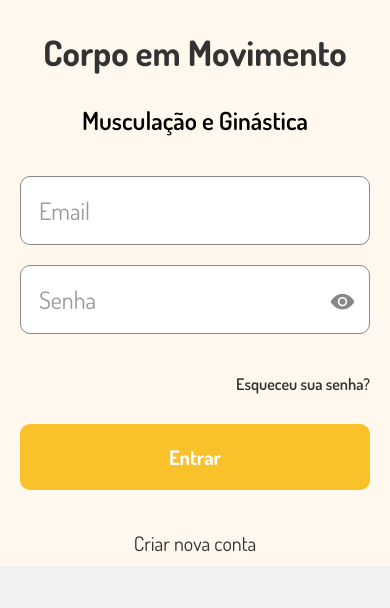
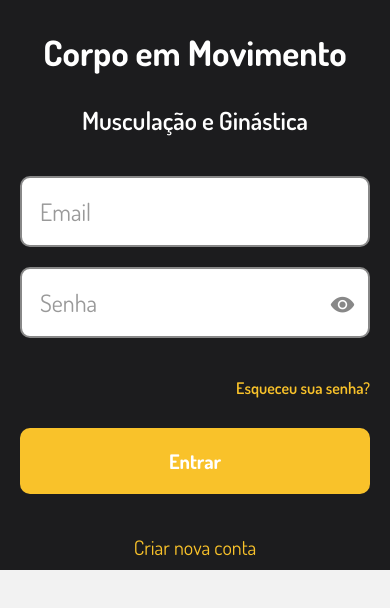
Before and after one commit to JoGabriel-Santos/gym, a React Native app in the folder client/: screen /Auth in a window 390 px wide. Shown: the top 608 px of the page. Built offline with nearby package versions, Linux system fonts and the light colour scheme.

Commit message:
Implementing group list

```diff
--- a/client/src/components/Groups.js
+++ b/client/src/components/Groups.js
@@ -3,44 +3,26 @@ import { ActivityIndicator, FlatList, Image, View, Text, TouchableOpacity, Style
 
 import * as API from "../api";
 
-const data = [
-    {
-        id: 1,
-        image: require('../utils/images/gym-img.jpg'),
-        name: 'Grupo 1',
-        schedule: 'Segunda e Quarta, 18:00 - 19:00',
-        instructor: 'João Silva',
-        description: 'Treinamento funcional para fortalecimento e condicionamento',
-        max_capacity: 15
-    },
-    {
-        id: 2,
-        image: require('../utils/images/gym-img.jpg'),
-        name: 'Grupo 2',
-        schedule: 'Terça e Quinta, 19:00 - 20:00',
-        instructor: 'Maria Souza',
-        description: 'Aulas de dança para todos os níveis',
-        max_capacity: 20
-    },
-    // Adicione mais grupos aqui
-];
-
 const Groups = () => {
     const [groupList, setGroupList] = useState([]);
+
+    console.log(groupList)
 
     const renderGroup = ({ item: group }) => (
         <TouchableOpacity>
             <View style={styles.itemContainer}>
-                <Image style={styles.image} source={require('../utils/images/gym-img.jpg')}/>
+                <Image style={styles.image} source={{ uri: group.image }} />
 
+                <View style={styles.imageOverlay} />
                 <View style={styles.textContainer}>
                     <Text style={styles.name}>{group.name}</Text>
                     <Text style={styles.schedule}>{group.schedule}</Text>
-                    <Text style={styles.instructor}>Instrutor: {group.instructor}</Text>
                 </View>
             </View>
         </TouchableOpacity>
     );
+
+
 
     useEffect(() => {
         const fetchGroups = async () => {
@@ -57,7 +39,7 @@ const Groups = () => {
     }, []);
 
     if (groupList.length === 0) {
-        return <ActivityIndicator/>; // Mostrar um indicador de carregamento enquanto aguarda a conclusão da chamada assíncrona
+        return <ActivityIndicator/>;
     }
 
     return (
@@ -72,34 +54,42 @@ const Groups = () => {
 const styles = StyleSheet.create({
     itemContainer: {
         backgroundColor: "#fff",
-        borderColor: "#ccc",
+        borderColor: "#f9c22a",
         borderRadius: 8,
         borderWidth: 1,
         flexDirection: "row",
         marginBottom: 16,
-        padding: 12,
+        height: 160, // Definindo a altura do cartão para 160 pixels
     },
     image: {
         borderRadius: 8,
-        height: 80,
-        marginRight: 12,
-        marginVertical: "auto",
-        width: 80,
+        flex: 1,
+        height: null,
+        width: null,
+        resizeMode: "cover", // Redimensionar a imagem para preencher o espaço
+    },
+    imageOverlay: {
+        ...StyleSheet.absoluteFillObject, // Preencher todo o espaço disponível na camada
+        backgroundColor: "rgba(0, 0, 0, 0.3)", // Cor escura com 30% de opacidade
+        borderRadius: 8,
+    },
+
+    textContainer: {
+        position: "absolute",
+        bottom: 12,
+        left: 12,
     },
     name: {
-        fontSize: 18,
-        fontWeight: "bold",
-        marginBottom: 4,
+        fontSize: 25,
+        fontFamily: "dosis-semiBold",
+        color: "#f9c22a",
     },
     schedule: {
-        color: "#888",
-        fontSize: 14,
-        marginBottom: 4,
-    },
-    instructor: {
-        fontSize: 14,
-        marginBottom: 4,
+        fontSize: 18,
+        color: "#fff",
+        fontFamily: "dosis-regular",
     },
 });
 
+
 export default Groups;
--- a/client/src/components/Input.js
+++ b/client/src/components/Input.js
@@ -54,7 +54,7 @@ const styles = StyleSheet.create({
         backgroundColor: "#fff",
         borderColor: "#888",
         borderRadius: 10,
-        borderWidth: 1,
+        borderWidth: 2,
         fontFamily: "dosis-regular",
         fontSize: 24,
         padding: 18,
@@ -62,7 +62,7 @@ const styles = StyleSheet.create({
     },
     focused: {
         borderColor: "#f9c22a",
-        borderWidth: 1,
+        borderWidth: 2,
     },
     toggleButton: {
         position: "absolute",
--- a/client/src/screens/Auth/styles.js
+++ b/client/src/screens/Auth/styles.js
@@ -2,7 +2,7 @@ import { StatusBar, StyleSheet } from "react-native";
 
 const styles = StyleSheet.create({
     authView: {
-        backgroundColor: "#fff8ee",
+        backgroundColor: "#1C1C1E",
         height: "100%",
         justifyContent: "center",
         paddingHorizontal: 20,
@@ -12,12 +12,13 @@ const styles = StyleSheet.create({
         alignItems: "center",
     },
     logoText: {
-        color: "#333",
+        color: "#fff",
         fontFamily: "dosis-bold",
         fontSize: 35,
         marginVertical: 30,
     },
     sloganText: {
+        color: "#fff",
         fontFamily: "dosis-semiBold",
         fontSize: 25,
         textAlign: "center",
@@ -27,7 +28,7 @@ const styles = StyleSheet.create({
     },
     forgotPasswordText: {
         alignSelf: "flex-end",
-        color: "#333",
+        color: "#f9c22a",
         fontFamily: "dosis-semiBold",
         fontSize: 16,
     },
@@ -47,7 +48,7 @@ const styles = StyleSheet.create({
         padding: 10,
     },
     signupText: {
-        color: "#333",
+        color: "#f9c22a",
         fontFamily: "dosis-regular",
         fontSize: 20,
         textAlign: "center",
--- a/client/src/screens/Home/index.js
+++ b/client/src/screens/Home/index.js
@@ -1,5 +1,5 @@
 import React, { useEffect, useState } from "react";
-import { View, Text } from "react-native";
+import { View, Text, TouchableOpacity } from "react-native";
 
 import AsyncStorage from "@react-native-async-storage/async-storage";
 
@@ -35,11 +35,18 @@ const Home = () => {
             <View style={styles.container}>
                 <View style={styles.header}>
                     <View style={styles.userInformation}>
-                        <Text style={styles.userName}>Welcome, {userInfo.name}</Text>
+                        <Text style={styles.userName}>Olá {userInfo.name},</Text>
+                        <Text style={styles.greeting}>Bom dia.</Text>
                     </View>
+                </View>
+            </View>
 
-                    <ProfileImage imageUrl={userInfo.photo}/>
-                </View>
+            <View style={styles.headerGroups}>
+                <Text style={styles.headerGroupsText}>Turmas disponíveis</Text>
+
+                <TouchableOpacity>
+                    <Text style={styles.headerGroupsLink}>Ver todas</Text>
+                </TouchableOpacity>
             </View>
 
             <View style={styles.containerList}>
--- a/client/src/screens/Home/styles.js
+++ b/client/src/screens/Home/styles.js
@@ -6,12 +6,12 @@ const styles = StyleSheet.create({
     },
     container: {
         alignItems: "center",
-        backgroundColor: "#fff8ee",
+        backgroundColor: "#1C1C1E",
         paddingTop: StatusBar.currentHeight + 15,
         paddingVertical: 15,
     },
     containerList: {
-        backgroundColor: "#fff8ee",
+        backgroundColor: "#1C1C1E",
         flex: 1,
         padding: 16,
     },
@@ -20,19 +20,42 @@ const styles = StyleSheet.create({
         flexDirection: "row",
         justifyContent: "space-between",
         paddingHorizontal: 20,
+        paddingVertical: 15,
     },
     userInformation: {
         flex: 1,
     },
     userName: {
-        fontSize: 20,
-        fontWeight: "bold",
-        color: "#333",
+        fontSize: 28,
+        fontFamily: "dosis-bold",
+        color: "#fff",
+    },
+    greeting: {
+        fontSize: 22,
+        fontFamily: "dosis-regular",
+        color: "#fff",
     },
     groupList: {
         backgroundColor: "#f9f9f9",
         flex: 1
-    }
+    },
+    headerGroups: {
+        alignItems: "baseline",
+        backgroundColor: "#1C1C1E",
+        paddingHorizontal: 20,
+        flexDirection: "row",
+        justifyContent: "space-between"
+    },
+    headerGroupsText: {
+        color: "#fff",
+        fontSize: 24,
+        fontFamily: "dosis-semiBold",
+    },
+    headerGroupsLink: {
+        color: "#f9c22a",
+        fontSize: 18,
+        fontFamily: "dosis-semiBold",
+    },
 });
 
 export default styles;
```
Also changed, not shown: 1 other file (tests, documents, lock files or other folders).
